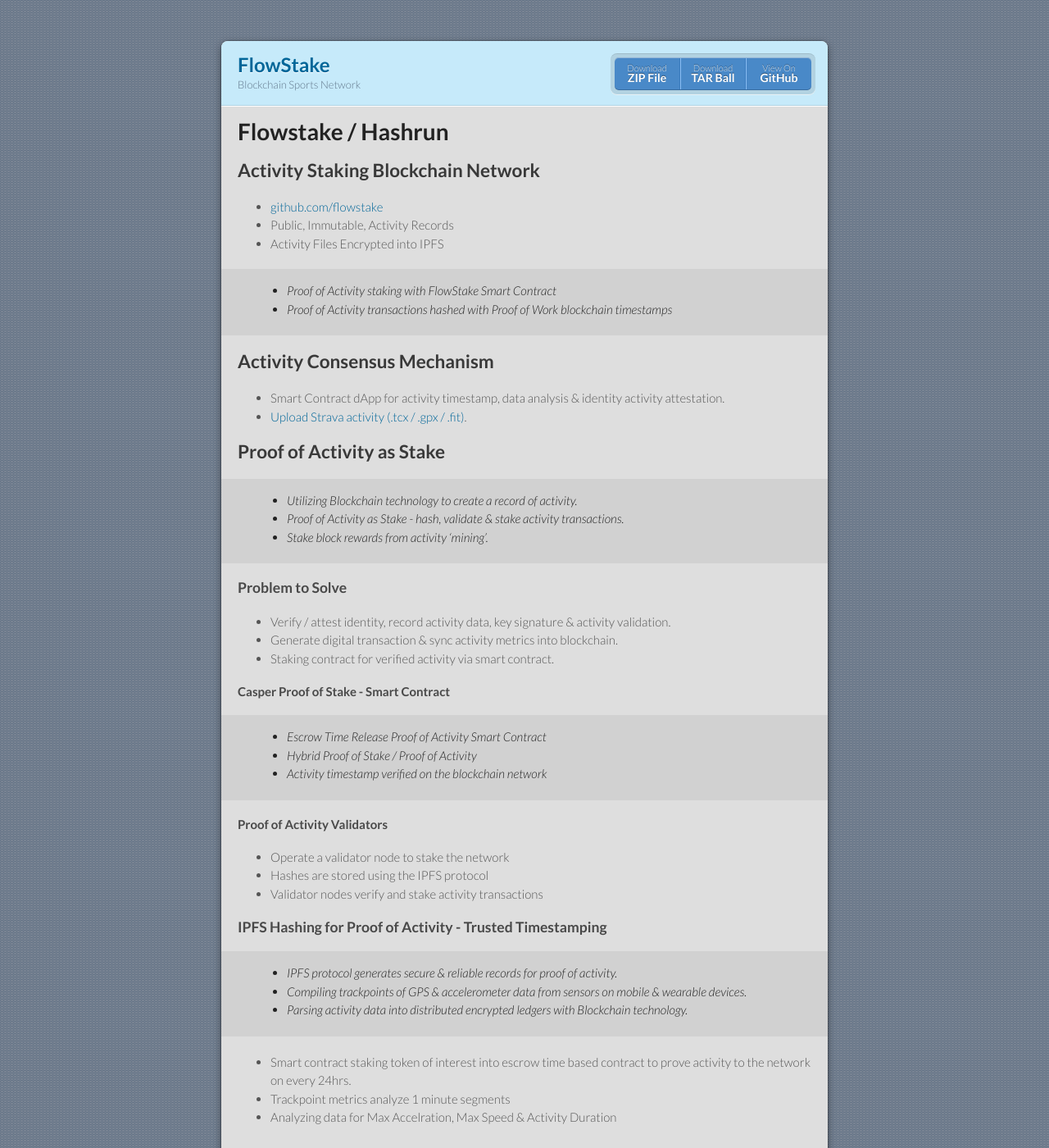
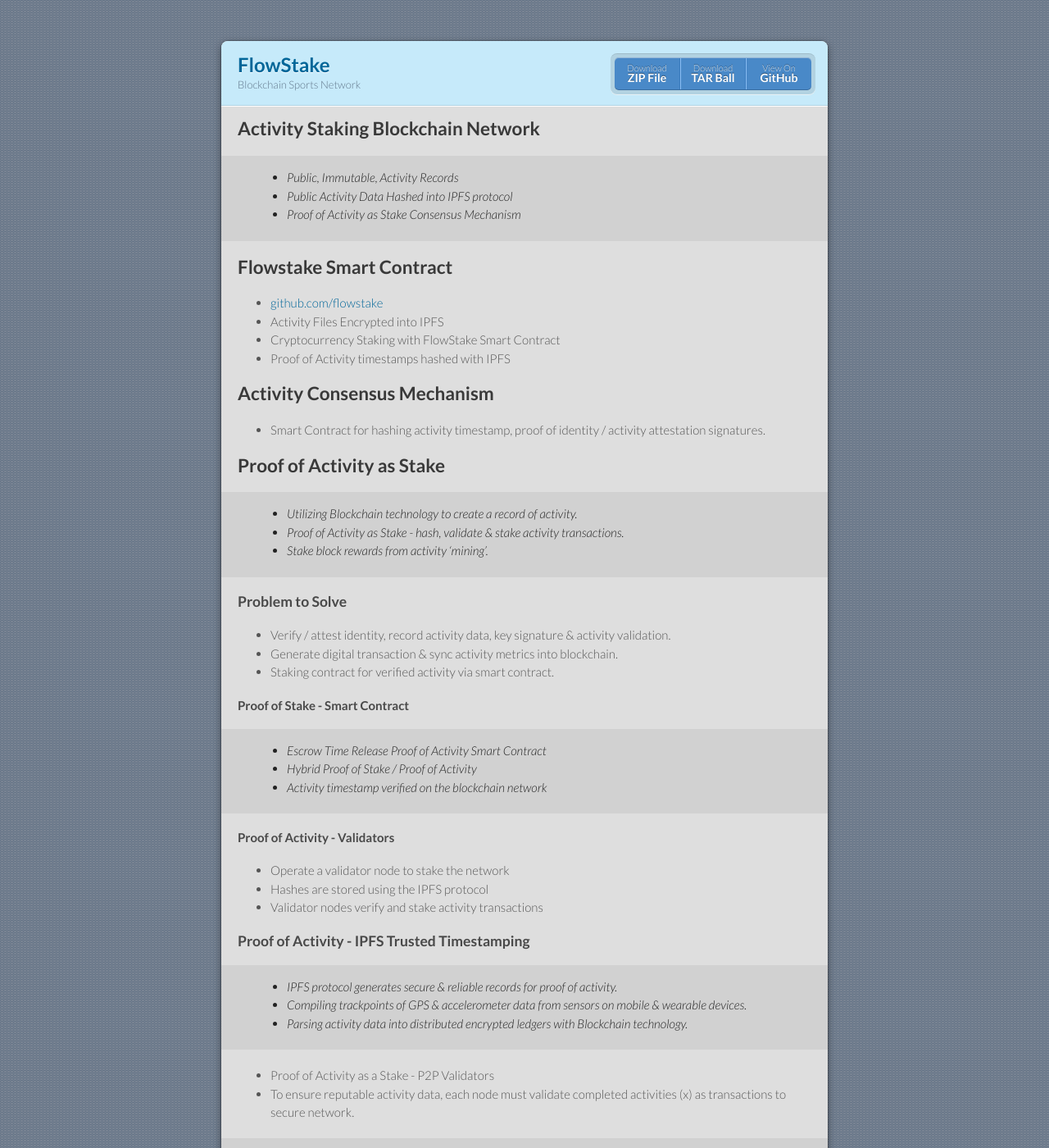
Before and after one commit to flowstake/flowstake.github.io, a Jekyll site: the page built from index.md, in a window 1280 px wide and 1400 px high. Shown: the whole window at 82% size. Built offline with Jekyll 4.4.1, drawn with Linux system fonts in a browser that asks for light colours; our own code applies the rules of GitHub Pages for plain Markdown files; some of the changed text lies outside the part shown.

Commit message:
Update index.md

````diff
--- a/index.md
+++ b/index.md
@@ -2,18 +2,19 @@
 layout: default
 ---
 
-# Flowstake / Hashrun
 ## Activity Staking Blockchain Network
+> - Public, Immutable, Activity Records
+> - Public Activity Data Hashed into IPFS protocol
+> - Proof of Activity as Stake Consensus Mechanism
+
+## Flowstake Smart Contract
 - [github.com/flowstake](https://github.com/flowstake)
-- Public, Immutable, Activity Records
 - Activity Files Encrypted into IPFS
-
-> - Proof of Activity staking with FlowStake Smart Contract
-> - Proof of Activity transactions hashed with Proof of Work blockchain timestamps
+- Cryptocurrency Staking with FlowStake Smart Contract
+- Proof of Activity timestamps hashed with IPFS
 
 ## Activity Consensus Mechanism
-- Smart Contract dApp for activity timestamp, data analysis & identity activity attestation.
-- [Upload Strava activity (.tcx / .gpx / .fit)](https://support.strava.com/hc/en-us/articles/223297187-How-to-get-your-Activities-to-Strava).
+- Smart Contract for hashing activity timestamp, proof of identity / activity attestation signatures.
 
 ## Proof of Activity as Stake
 > - Utilizing Blockchain technology to create a record of activity.
@@ -25,24 +26,20 @@ layout: default
 *   Generate digital transaction & sync activity metrics into blockchain.
 *   Staking contract for verified activity via smart contract.
 
-#### Casper Proof of Stake - Smart Contract
+#### Proof of Stake - Smart Contract
 > - Escrow Time Release Proof of Activity Smart Contract
 > - Hybrid Proof of Stake / Proof of Activity
 > - Activity timestamp verified on the blockchain network
 
-#### Proof of Activity Validators
+#### Proof of Activity - Validators
 - Operate a validator node to stake the network
 - Hashes are stored using the IPFS protocol
 - Validator nodes verify and stake activity transactions
 
-### IPFS Hashing for Proof of Activity - Trusted Timestamping
+### Proof of Activity - IPFS Trusted Timestamping
 > - IPFS protocol generates secure & reliable records for proof of activity.
 > - Compiling trackpoints of GPS & accelerometer data from sensors on mobile & wearable devices.
 > - Parsing activity data into distributed encrypted ledgers with Blockchain technology.
-
-- Smart contract staking token of interest into escrow time based contract to prove activity to the network on every 24hrs.
-- Trackpoint metrics analyze 1 minute segments
-- Analyzing data for Max Accelration, Max Speed & Activity Duration
 
 * Proof of Activity as a Stake - P2P Validators
 * To ensure reputable activity data, each node must validate completed activities (x) as transactions to secure network.
@@ -63,8 +63,6 @@ layout: default
 
 ### Development Tools & Resources
 
-Example Activity w/ Heatbeat Data
-
 * Strava API - https://www.strava.com/settings/api
 * Retrieve Activity Data - https://www.strava.com/activities/2744688834
 * Export GPX - https://www.strava.com/activities/2744688834/export_gpx
@@ -73,10 +71,10 @@ Example Activity w/ Heatbeat Data
 * IPFS Hash QmPfUsyaYuQpDfXKUeHczn7wZ5MUWrDDmQVwsBvVKFamnd
 * IPFS.io - https://ipfs.io/ipfs/QmPfUsyaYuQpDfXKUeHczn7wZ5MUWrDDmQVwsBvVKFamnd
 * PHP Library for parsing running GPS activities (.TCX .GPX .PWX .CSV) - https://github.com/flowstake/Waddle
+* CasperLabs - https://casperlabs.io
 * CasperLabs Devnet - http://devnet-graphql.casperlabs.io:40403/graphql
 * CasperLabs Explorer - https://explorer.casperlabs.io/#/explorer
-* CasperLabs -
-* GraphQL - https://graphql.org/learn
+* GraphQL - https://graphql.org/
 
 ### Concepts
 
@@ -126,7 +125,7 @@ https://www.strava.com/activities/2744688834/export_tcx
 https://www.strava.com/activities/2744688834/export_gpx
 ```
 
-### Blockchain Proof of Work Consensus Mechanism
+### Proof of Work - Blockchain Consensus Mechanism
 ##### Block.js
 ```js
 // Javascript code from [Block.js]
````
Also changed, not shown: other parts of index.md (+4 -0 lines).
